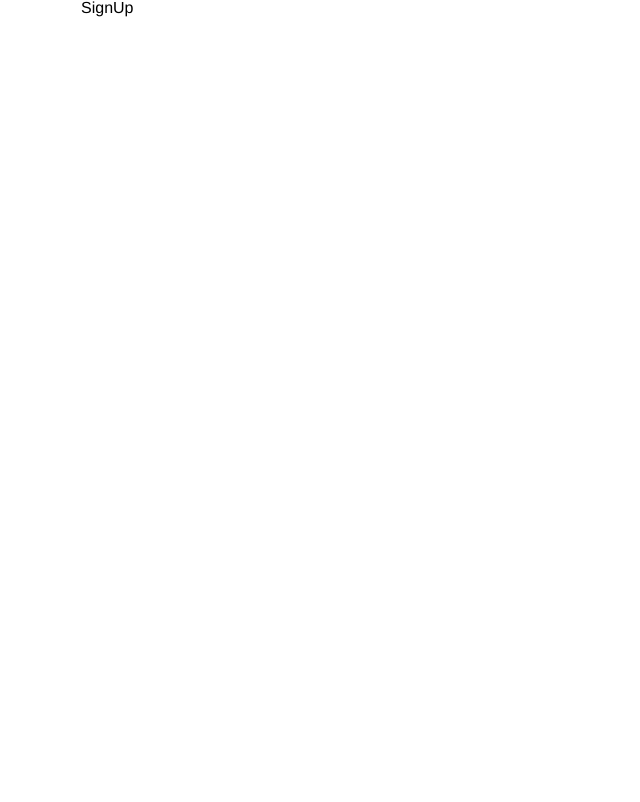
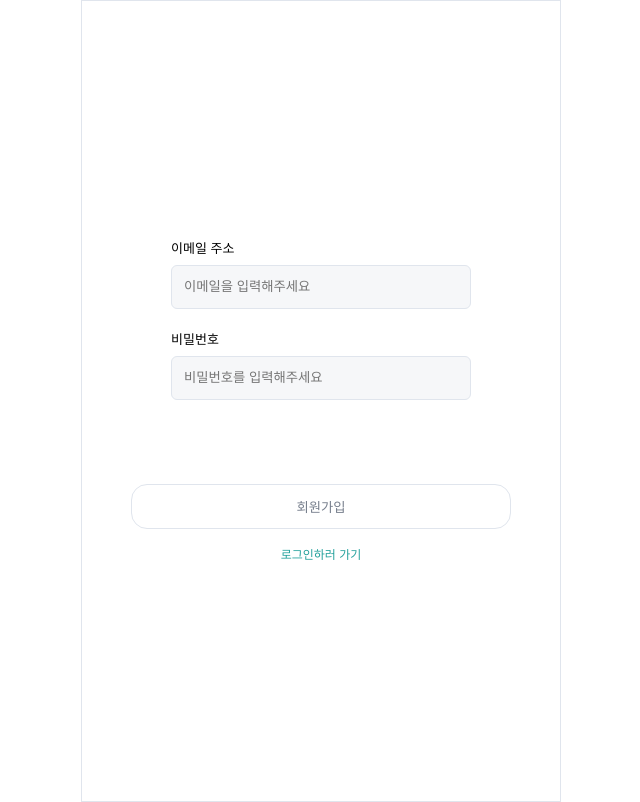
Before and after one commit to yangddu/wanted-pre-onboarding-frontend, a React (Create React App) app: page /signup in a window 1280 px wide. Shown: the whole page, without its empty margins (319-959 px from the left). Built offline with nearby package versions, Linux system fonts and the light colour scheme.

Commit message:
add: feature signup, signin

```diff
--- a/package.json
+++ b/package.json
@@ -6,6 +6,7 @@
     "@testing-library/jest-dom": "^5.16.5",
     "@testing-library/react": "^13.4.0",
     "@testing-library/user-event": "^13.5.0",
+    "axios": "^1.3.5",
     "react": "^18.2.0",
     "react-dom": "^18.2.0",
     "react-router-dom": "^6.10.0",
--- /dev/null
+++ b/src/config.js
@@ -0,0 +1,8 @@
+const BASE_URL = "https://www.pre-onboarding-selection-task.shop";
+export const API = {
+  SIGNUP: `${BASE_URL}/auth/signup`,
+  SIGNIN: `${BASE_URL}/auth/signin`,
+  TODO: `${BASE_URL}/todos`
+};
+
+export const headers = { "Content-Type": "application/json" };
--- a/src/pages/Error.js
+++ b/src/pages/Error.js
@@ -1,7 +1,7 @@
 import React from "react";
 
 const Error = () => {
-  return <div>Error</div>;
+  return <div className="wrapper">Error</div>;
 };
 
 export default Error;
--- a/src/pages/NotFound.js
+++ b/src/pages/NotFound.js
@@ -1,7 +1,7 @@
 import React from "react";
 
 const NotFound = () => {
-  return <div className="wrapper">NotFound</div>;
+  return <div className="wrapper">Not Found Page</div>;
 };
 
 export default NotFound;
--- a/src/pages/SignIn.js
+++ b/src/pages/SignIn.js
@@ -1,7 +1,104 @@
-import React from "react";
+import axios from "axios";
+import React, { useState } from "react";
+import { Link, Navigate, useNavigate } from "react-router-dom";
+import { API, headers } from "../config";
+
+import "../style/Signin.scss";
 
 const SignIn = () => {
-  return <div>SignIn</div>;
+  const [email, setEmail] = useState("");
+  const [password, setPassword] = useState("");
+  const [emailValid, setEmailValid] = useState(true);
+  const [pwdValid, setPwdValid] = useState(true);
+  const isAuthorized = localStorage.getItem("JWT");
+  const navigate = useNavigate();
+
+  const emailRegExp = (e) => {
+    const regExp = /@/;
+    setEmailValid(true);
+    if (regExp.test(e.target.value)) {
+      setEmailValid(false);
+      setEmail(e.target.value);
+    }
+  };
+
+  const passwordRegExp = (e) => {
+    const length = e.target.value.length;
+    setPwdValid(true);
+    if (length >= 8) {
+      setPwdValid(false);
+      setPassword(e.target.value);
+    }
+  };
+
+  const SignIn = async (e) => {
+    e.preventDefault();
+
+    try {
+      await axios
+        .post(
+          API.SIGNIN,
+          {
+            email: email,
+            password: password
+          },
+          {
+            headers: headers
+          }
+        )
+        .then((response) => {
+          localStorage.setItem("JWT", response.data.access_token);
+          navigate("/todo");
+        });
+    } catch (error) {
+      console.log(error);
+      alert(error.response.data.message);
+      navigate("/signin");
+    }
+  };
+
+  return (
+    <div className="signin-wrapper">
+      {!isAuthorized ? (
+        <form onSubmit={SignIn}>
+          <div className="input">
+            <div className="input-wrapper">
+              <label>이메일 주소</label>
+              <input
+                data-testid="email-input"
+                type="text"
+                required
+                placeholder="이메일을 입력해주세요"
+                onChange={emailRegExp}
+              />
+            </div>
+            <div className="input-wrapper">
+              <label>비밀번호</label>
+              <input
+                data-testid="password-input"
+                type="password"
+                required
+                placeholder="비밀번호를 입력해주세요"
+                onChange={passwordRegExp}
+              />
+            </div>
+          </div>
+          <button
+            data-testid="signin-button"
+            type="submit"
+            disabled={emailValid || pwdValid}
+          >
+            로그인
+          </button>
+          <Link to="/signup">
+            <p>회원가입하러 가기</p>
+          </Link>
+        </form>
+      ) : (
+        <Navigate to="/todo" />
+      )}
+    </div>
+  );
 };
 
 export default SignIn;
--- a/src/pages/SignUp.js
+++ b/src/pages/SignUp.js
@@ -1,7 +1,106 @@
-import React from "react";
+import axios from "axios";
+import React, { useState } from "react";
+import { Link, Navigate, useNavigate } from "react-router-dom";
+import { API, headers } from "../config";
+
+import "../style/Signup.scss";
 
 const SignUp = () => {
-  return <div>SignUp</div>;
+  const [email, setEmail] = useState("");
+  const [password, setPassword] = useState("");
+  const [emailValid, setEmailValid] = useState(true);
+  const [pwdValid, setPwdValid] = useState(true);
+  const isAuthorized = localStorage.getItem("JWT");
+  const navigate = useNavigate();
+
+  const emailRegExp = (e) => {
+    const regExp = /@/;
+    setEmailValid(true);
+    if (regExp.test(e.target.value)) {
+      setEmailValid(false);
+      setEmail(e.target.value);
+    }
+  };
+
+  const passwordRegExp = (e) => {
+    const length = e.target.value.length;
+    setPwdValid(true);
+    if (length >= 8) {
+      setPwdValid(false);
+      setPassword(e.target.value);
+    }
+  };
+
+  const SignUp = async (e) => {
+    e.preventDefault();
+
+    try {
+      await axios
+        .post(
+          API.SIGNUP,
+          {
+            email: email,
+            password: password
+          },
+          {
+            headers: headers
+          }
+        )
+        .then((response) => {
+          console.log(response);
+          if (response.status === 201) {
+            navigate("/signin");
+          }
+        });
+    } catch (error) {
+      console.log(error);
+      alert(error.response.data.message);
+      navigate("/signup");
+    }
+  };
+
+  return (
+    <div className="signup-wrapper">
+      {!isAuthorized ? (
+        <form onSubmit={SignUp}>
+          <div className="input">
+            <div className="input-wrapper">
+              <label>이메일 주소</label>
+              <input
+                data-testid="email-input"
+                type="text"
+                required
+                placeholder="이메일을 입력해주세요"
+                onChange={emailRegExp}
+              />
+            </div>
+            <div className="input-wrapper">
+              <label>비밀번호</label>
+              <input
+                data-testid="password-input"
+                type="password"
+                required
+                placeholder="비밀번호를 입력해주세요"
+                onChange={passwordRegExp}
+              />
+            </div>
+          </div>
+          <button
+            data-testid="signup-button"
+            type="submit"
+            disabled={emailValid || pwdValid}
+          >
+            회원가입
+          </button>
+          <Link to="/signin">
+            <p>로그인하러 가기</p>
+          </Link>
+        </form>
+      ) : (
+        <Navigate to="/todo" />
+      )}
+    </div>
+  );
 };
 
 export default SignUp;
--- /dev/null
+++ b/src/style/Signin.scss
@@ -0,0 +1,60 @@
+.signin-wrapper {
+  background-color: #fff;
+  border: 1px solid #e0e5ed;
+  height: 100vh;
+  display: flex;
+  justify-content: center;
+  align-items: center;
+
+  .input {
+    width: 300px;
+    margin: 0 auto;
+
+    &-wrapper {
+      margin-bottom: 24px;
+
+      label {
+        font-size: 13px;
+        display: block;
+        margin-bottom: 10px;
+      }
+
+      input {
+        width: -webkit-fill-available;
+        height: 30px;
+        display: block;
+        background-color: #f6f7f9;
+        border: 1px solid #e0e5ed;
+        padding: 6px 12px;
+        border-radius: 6px;
+
+        &:focus {
+          outline: 1px solid #24a19c;
+        }
+      }
+    }
+  }
+
+  button {
+    color: #fff;
+    background-color: #24a19c;
+    border-radius: 16px;
+    padding: 12px;
+    width: 380px;
+    margin-top: 60px;
+    cursor: pointer;
+
+    &:disabled {
+      background-color: #fff;
+      border: 1px solid #e0e5ed;
+      color: #767e8c;
+    }
+  }
+
+  p {
+    color: #24a19c;
+    font-size: 12px;
+    text-align: center;
+    margin-top: 20px;
+  }
+}
--- /dev/null
+++ b/src/style/Signup.scss
@@ -0,0 +1,67 @@
+.signup-wrapper {
+  background-color: #fff;
+  border: 1px solid #e0e5ed;
+  height: 100vh;
+  display: flex;
+  justify-content: center;
+  align-items: center;
+}
+.signup-wrapper {
+  background-color: #fff;
+  border: 1px solid #e0e5ed;
+  height: 100vh;
+  display: flex;
+  justify-content: center;
+  align-items: center;
+
+  .input {
+    width: 300px;
+    margin: 0 auto;
+
+    &-wrapper {
+      margin-bottom: 24px;
+
+      label {
+        font-size: 13px;
+        display: block;
+        margin-bottom: 10px;
+      }
+
+      input {
+        width: -webkit-fill-available;
+        height: 30px;
+        display: block;
+        background-color: #f6f7f9;
+        border: 1px solid #e0e5ed;
+        padding: 6px 12px;
+        border-radius: 6px;
+
+        &:focus {
+          outline: 1px solid #24a19c;
+        }
+      }
+    }
+  }
+  button {
+    color: #fff;
+    background-color: #24a19c;
+    border-radius: 16px;
+    padding: 12px;
+    width: 380px;
+    margin-top: 60px;
+    cursor: pointer;
+
+    &:disabled {
+      background-color: #fff;
+      border: 1px solid #e0e5ed;
+      color: #767e8c;
+    }
+  }
+
+  p {
+    color: #24a19c;
+    font-size: 12px;
+    text-align: center;
+    margin-top: 20px;
+  }
+}
```
Also changed, not shown: 1 other file (tests, documents, lock files or other folders).
